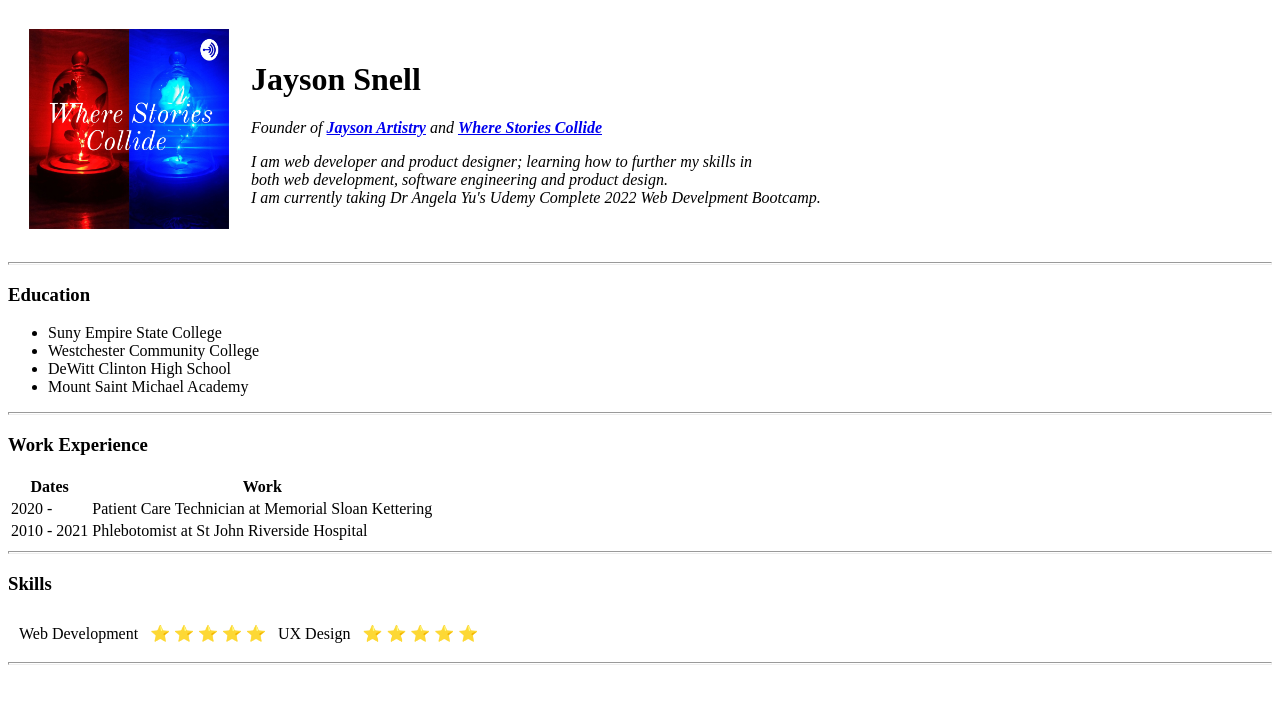
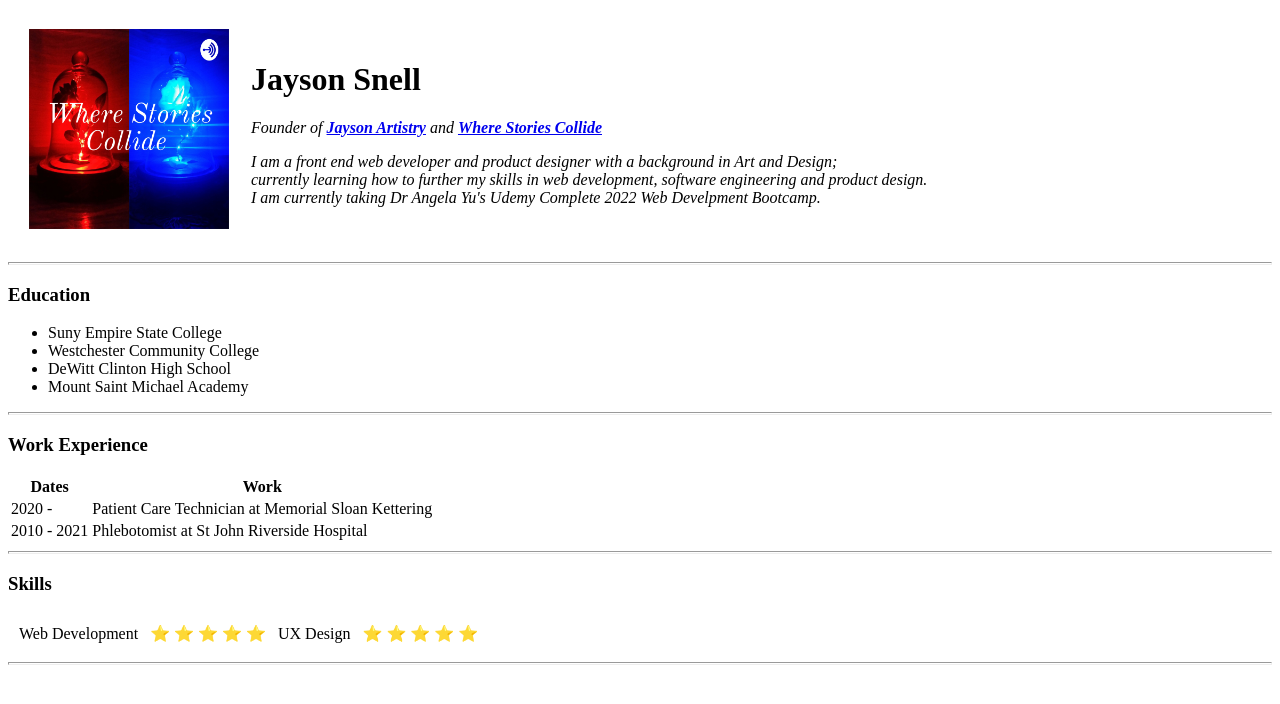
Before and after one commit to Johnnyaaplesauce/cv, a plain HTML site: page index.html in a window 1280 px wide. Drawn offline with Linux system fonts and the light colour scheme.

Commit message:
Update index.html

```diff
--- a/index.html
+++ b/index.html
@@ -12,7 +12,7 @@
         <td><img src="12192196-1611400515784-c48f97f8e6bf5.jpg" width="200" height="200" alt="jayson artistry profile picture"></td>
         <td><h1>Jayson Snell</h1>
         <p><em>Founder of <strong><a href="https://www.instagram.com/jaysonartistry/?hl=en">Jayson Artistry</a></strong> and <strong><a href="https://anchor.fm/wherestoriescollide/episodes/Where-Stories-Collide-Full-Introduction-epdsi3">Where Stories Collide</a></strong></p>
-        <p><em>I am web developer and product designer; learning how to further my skills in<br>both web development, software engineering and product design.<br>I am currently taking Dr Angela Yu's Udemy Complete 2022 Web Develpment Bootcamp.</em></p>
+        <p><em>I am a front end web developer and product designer with a background in Art and Design;<br> currently learning how to further my skills in web development, software engineering and product design.<br>I am currently taking Dr Angela Yu's Udemy Complete 2022 Web Develpment Bootcamp.</em></p>
       </tr>
     </table>
       <hr size="3" no shade></td>
```
